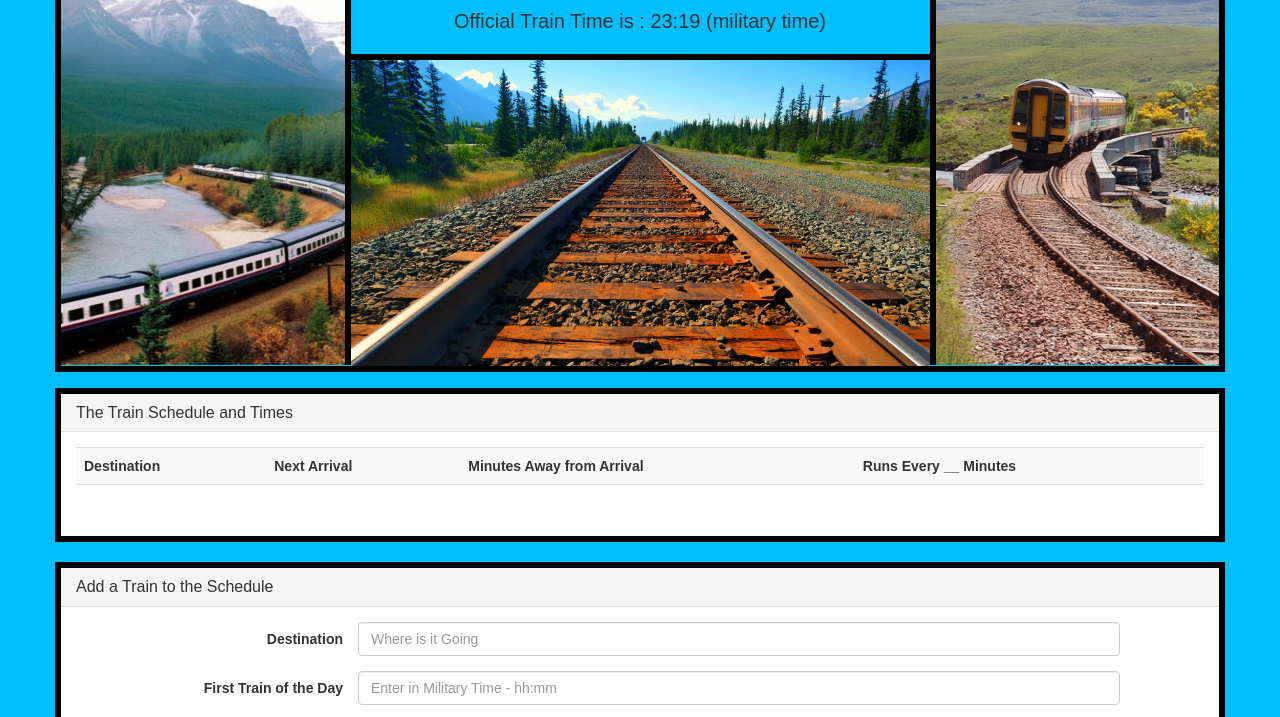
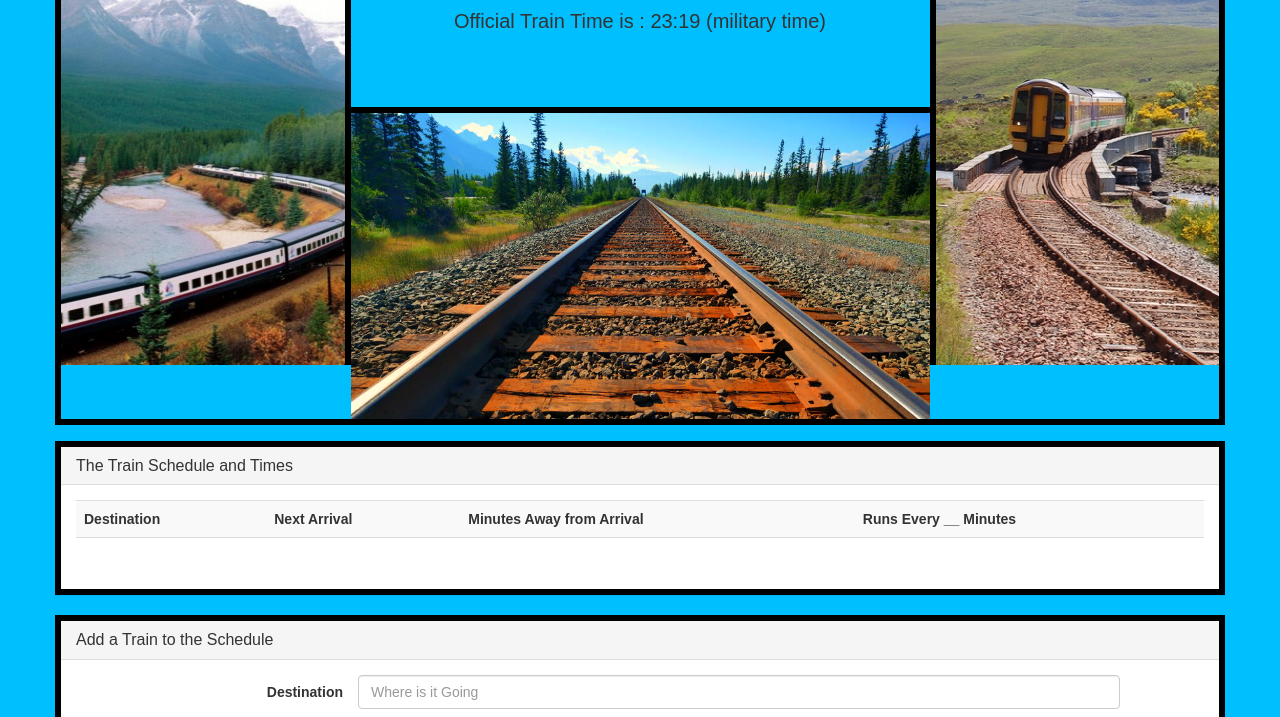
Before and after one commit to Mollert/Train-Time, a plain HTML site: page index_train.html in a window 1280 px wide. Shown: the part 56-773 px from the top of the page. Drawn offline with nearby package versions, Linux system fonts and the light colour scheme; no server answers; a web font is replaced by a local one.

Commit message:
Final Commit

```diff
--- a/style_train.css
+++ b/style_train.css
@@ -23,7 +23,7 @@ font-family: 'Palanquin Dark', sans-serif;
 
 .pic-center {
 	border-top: 6px solid black;
-	margin-top: 19px;
+	margin-top: 72px;
 }
 
 .pic-right {
@@ -63,6 +63,4 @@ font-family: 'Palanquin Dark', sans-serif;
 	background-color: #00BFFF;
 	padding:  2px 20px 2px 20px;
 	border: 2px solid black;
-
-
 }
```
Also changed, not shown: index_train.html (+1 -0 lines), 1 other file.
